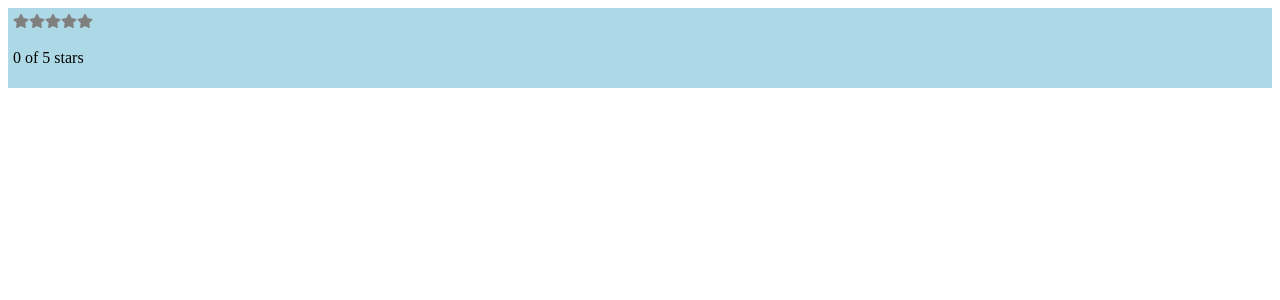
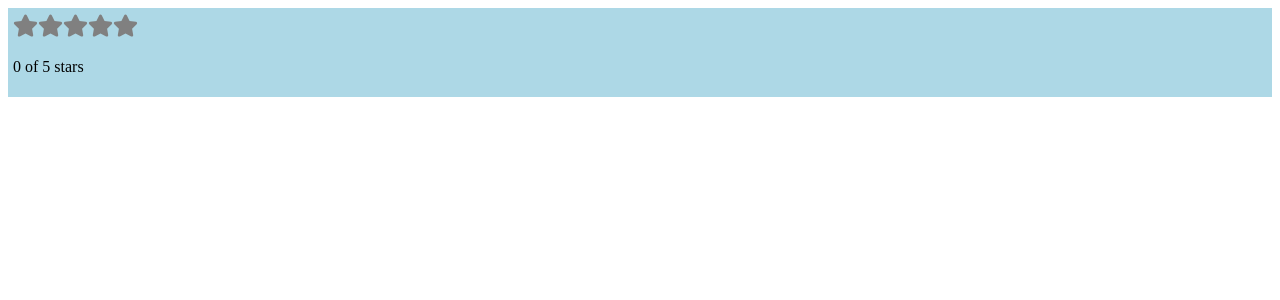
Before and after one commit to Hakan2211/everyday_exercise, a React (Vite) app: page / in a window 1280 px wide. Shown: the top 300 px of the page. Built offline with nearby package versions, Linux system fonts and the light colour scheme.

Commit message:
color stars on hover

```diff
--- a/src/Components/State/Star.jsx
+++ b/src/Components/State/Star.jsx
@@ -1,5 +1,15 @@
+import styled from "styled-components";
 import { FaStar } from "react-icons/fa";
 const Star = ({ selected = false, onSelect = (f) => f }) => {
-  return <FaStar color={selected ? "red" : "grey"} onClick={onSelect} />;
+  return <StarIcon color={selected ? "red" : "grey"} onClick={onSelect} />;
 };
+
+const StarIcon = styled(FaStar)`
+  font-size: 25px;
+  :hover {
+    fill: red;
+    cursor: pointer;
+  }
+`;
+
 export default Star;
```
